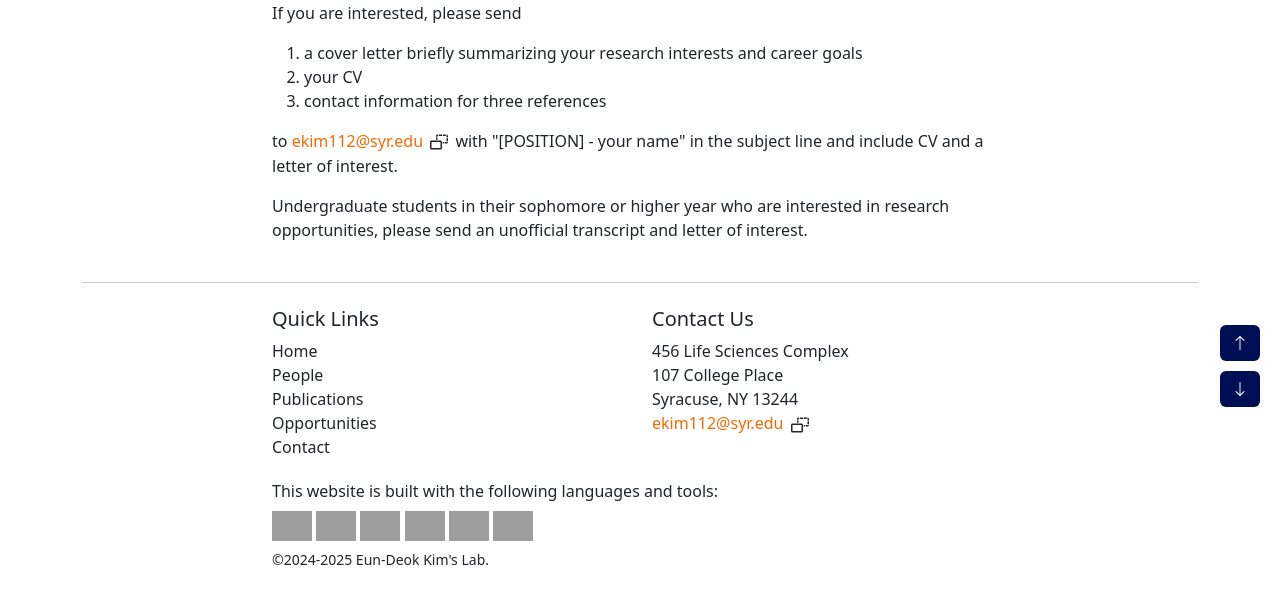
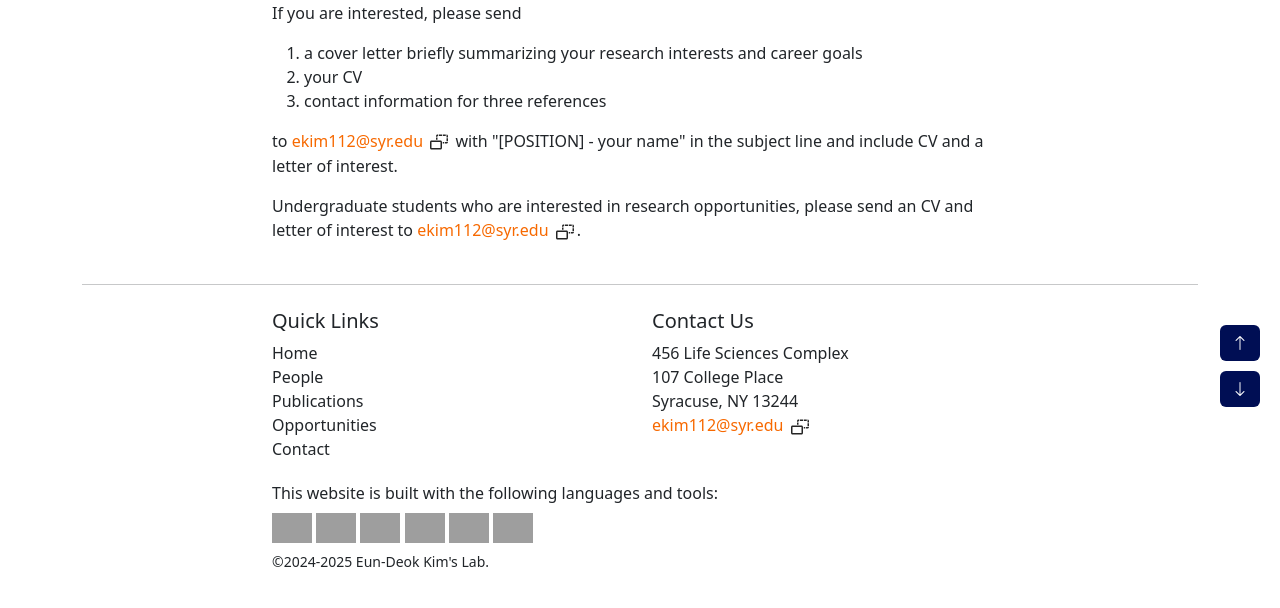
Before and after one commit to saewootuigim/edklab, a Django app: page /opportunity/ in a window 1280 px wide. Shown: the part 373-981 px from the top of the page. Before the commit the page ends 938 px from the top, so only its background shows below. Run offline with Django 5.2, Linux system fonts and the light colour scheme; some libraries are stand-ins or nearby versions; grey boxes are pictures that could not be loaded.

Commit message:
updated undergrad desc

```diff
--- a/opportunity/templates/opportunity/opportunity.html
+++ b/opportunity/templates/opportunity/opportunity.html
@@ -30,8 +30,8 @@ KimLab | Opportunities
         <p>to <span id="contentToCopy1" style="color: var(--primary-color);" onclick="copyToClipboard('contentToCopy1')">ekim112@syr.edu</span>
         <img src="/static/icons/copy_button.svg" alt="Copy" style="cursor: pointer;vertical-align: middle;height: 1.5em;width: auto;" onclick="copyToClipboard('contentToCopy1')">
             with "[POSITION] - your name" in the subject line and include CV and a letter of interest.</p>
-        <p>Undergraduate students in their sophomore or higher year who are interested in research opportunities,
-            please send an unofficial transcript and letter of interest.</p>
+        <p>Undergraduate students who are interested in research opportunities, please send an CV and letter of interest to <span style="color: var(--primary-color);" onclick="copyToClipboard('contentToCopy1')">ekim112@syr.edu</span>
+            <img src="/static/icons/copy_button.svg" alt="Copy" style="cursor: pointer;vertical-align: middle;height: 1.5em;width: auto;" onclick="copyToClipboard('contentToCopy1')">.</p>
     </div>
     <div class="col-lg-2 d-none d-lg-block"></div>
 </div>
```
